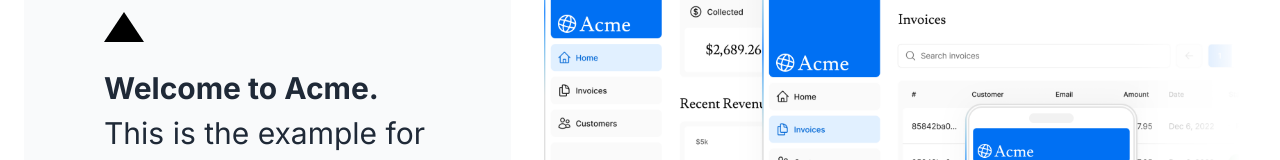
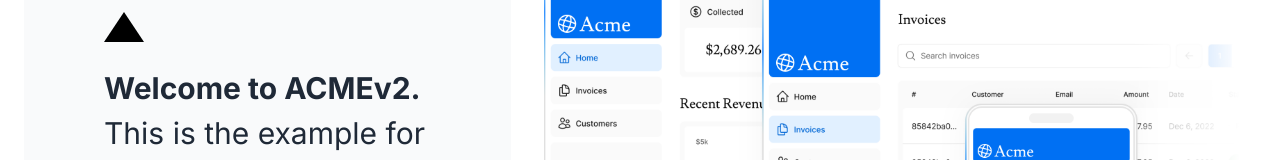
Before and after one commit to happyCode2708/nextjs-14-dashboard, a Next.js app: page / in a window 1280 px wide. Shown: the part 325-485 px from the top of the page. Built offline with nearby package versions, Linux system fonts and the light colour scheme; a web font is replaced by a local one.

Commit message:
update to main and watch vercel redeploy

```diff
--- a/app/page.tsx
+++ b/app/page.tsx
@@ -15,7 +15,7 @@
         <div className='flex flex-col justify-center gap-6 rounded-lg bg-gray-50 px-6 py-10 md:w-2/5 md:px-20'>
           <div className={styles.shape} />
           <p className={`text-xl text-gray-800 md:text-3xl md:leading-normal`}>
-            <strong>Welcome to Acme.</strong> This is the example for the{' '}
+            <strong>Welcome to ACMEv2.</strong> This is the example for the{' '}
             <a href='https://nextjs.org/learn/' className='text-blue-500'>
               Next.js Learn Course
             </a>
```
